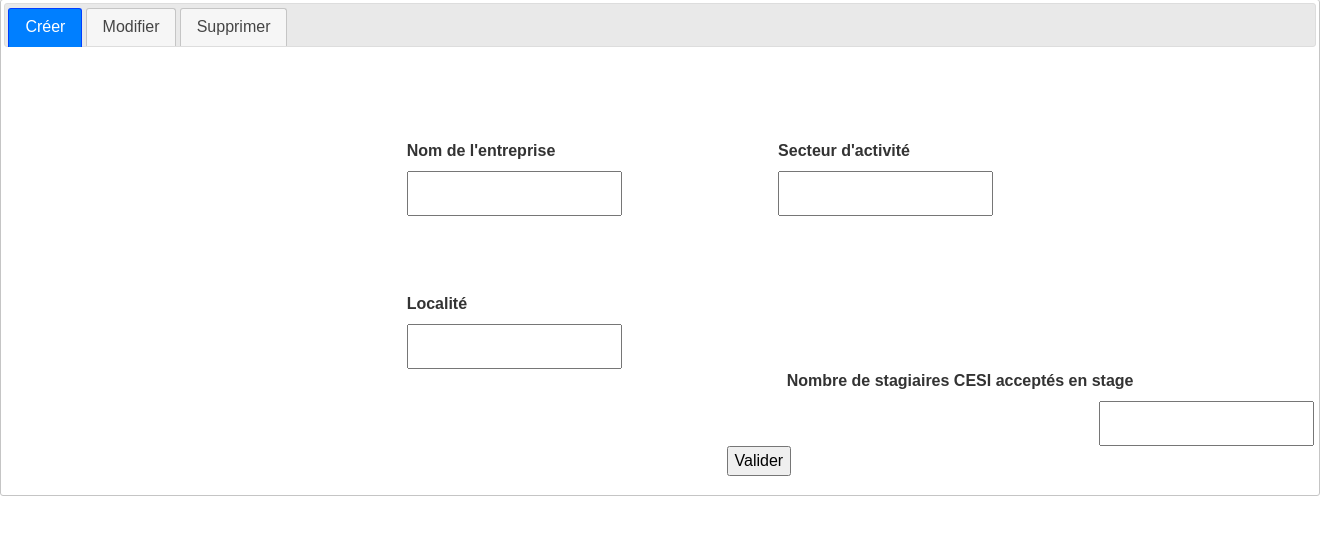
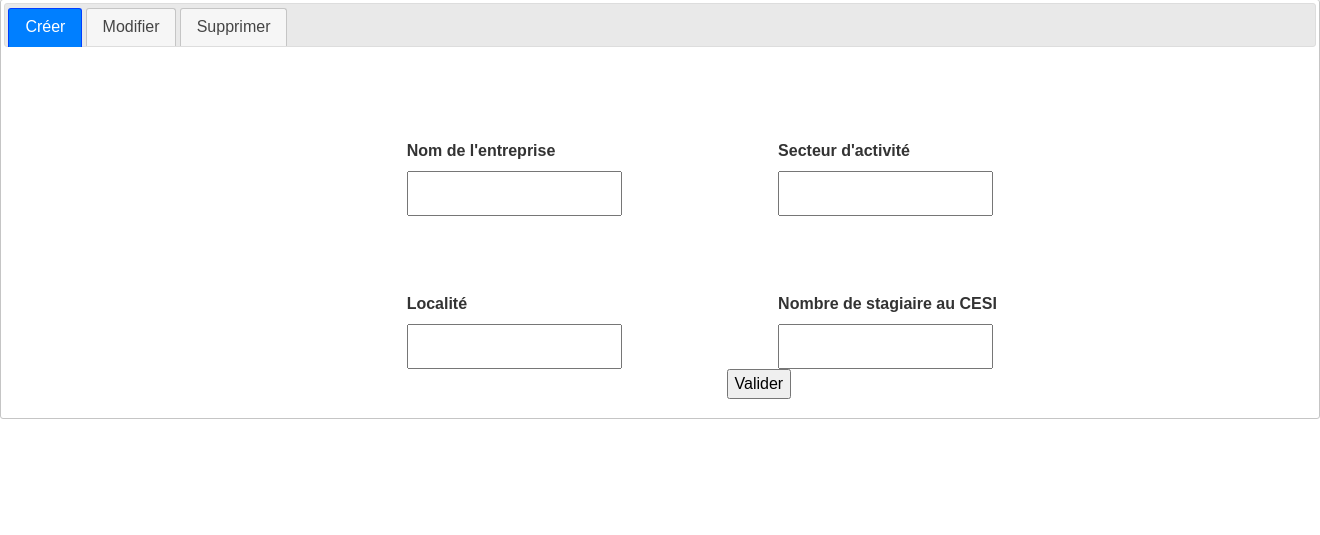
Before and after one commit to Marie-Claudelle/Projet-WEB, a PHP site: page /formulaire.php in a window 1320 px wide. Shown: the part 57-592 px from the top of the page. Run offline with PHP 8.4, Linux system fonts and the light colour scheme; some libraries are stand-ins or nearby versions.

Commit message:
Add files via upload

```diff
--- a/formulaire.php
+++ b/formulaire.php
@@ -56,9 +56,8 @@ die;
                             for="localité"><strong>Localité</strong></label><br />
                         <input type="localité" name="localité" id="localité" style="height: 45px;" />
                     </div>
-                    <div class="let" style="display: inline-block;margin-left:50%;"><label for="nombre1"><strong>Nombre de stagiaires
-                                CESI acceptés en stage</strong></label><br />
-                        <input type="nombre" name="nombre" id="nombre1" style="height: 45px; margin-left:90%;" />
+                      <div style="display: inline-block;"><label for="stagiaire"><strong> Nombre de stagiaire au CESI</strong></label><br />
+                        <input type="text" name="stagiaire" id="stagiaire" style="height: 45px;" />
                     </div>
 
                 </div>
```
